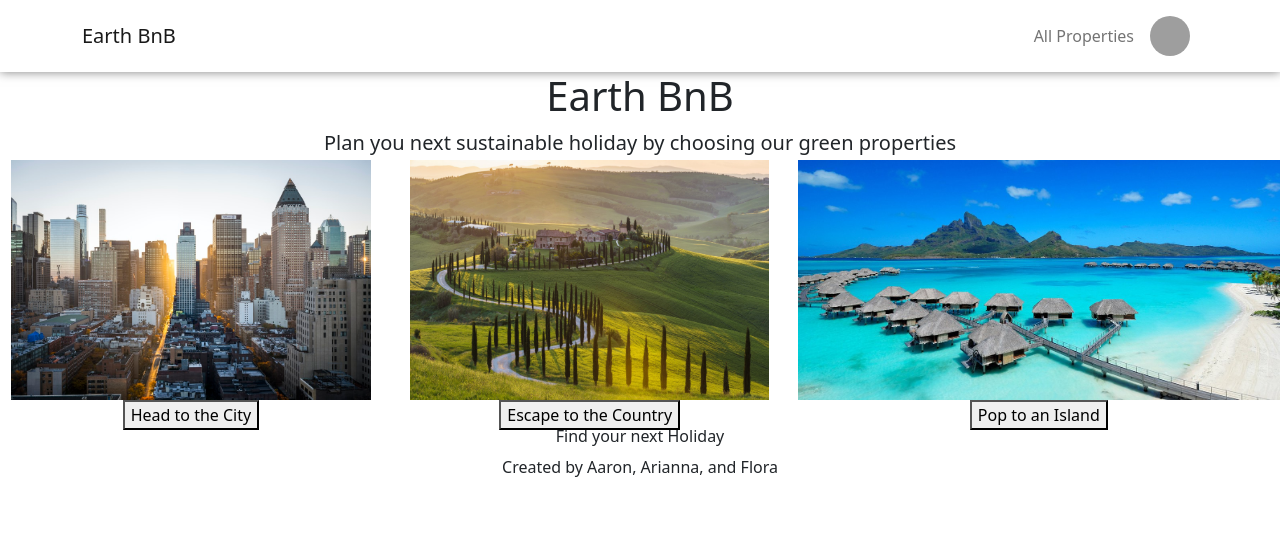
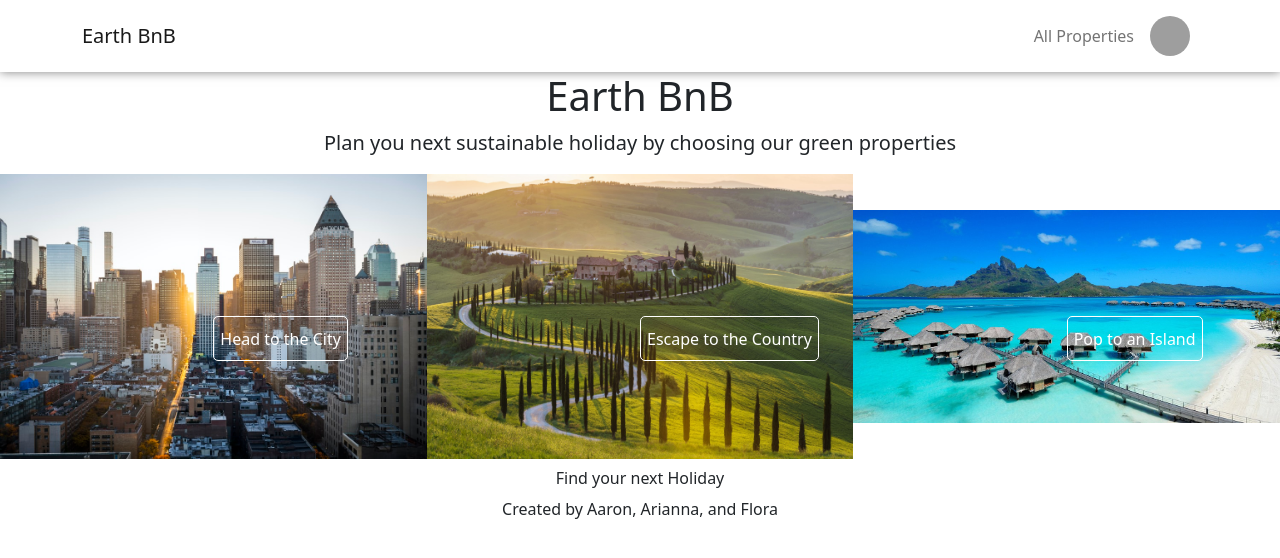
Before and after one commit to silverjana/SEI-project3-Earthbnb-frontend, a React (Create React App) app: page / in a window 1280 px wide. Shown: the top 558 px of the page. Built offline with nearby package versions, Linux system fonts and the light colour scheme; grey boxes are pictures that could not be loaded.

Commit message:
hover affects

```diff
--- a/src/styles/main.css
+++ b/src/styles/main.css
@@ -1 +1,87 @@
-/*# sourceMappingURL=main.css.map */
+#navbar-container {
+  box-shadow: 0 0 10px rgba(0, 0, 0, 0.5);
+}
+
+.form {
+  width: 60%;
+  margin: 20px auto;
+  box-shadow: 0px 2px 10px rgba(0, 0, 0, 0.2);
+  border-radius: 20px;
+  display: flex;
+  flex-wrap: nowrap;
+  flex-direction: column;
+  justify-content: center;
+  align-items: center;
+  padding: 20px;
+}
+.form h3 {
+  padding-bottom: 10px;
+}
+.form .form-input {
+  margin-bottom: 15px;
+}
+
+.dropdown-toggle::after {
+  display: none !important;
+}
+
+.me-auto {
+  display: flex;
+  align-items: center;
+  flex-direction: row;
+  justify-content: flex-end;
+  margin: 0 !important;
+}
+
+.user-page-btn {
+  text-decoration: none;
+  color: black;
+  box-shadow: 0px 2px 10px rgba(0, 0, 0, 0.3);
+  padding: 5px;
+  border: 1px solid #9e9b9b;
+  border-radius: 5px;
+}
+
+.btn-container {
+  position: relative;
+  width: 100%;
+}
+
+.btn-container img {
+  display: block;
+  position: relative;
+  width: 100%;
+  height: 100%;
+}
+
+.btn-homepage {
+  border: none;
+  top: 50%;
+  background: transparent;
+  position: absolute;
+  z-index: 1;
+  cursor: pointer;
+  border-radius: 5px;
+  border: 1px solid white;
+  color: white;
+  height: 45px;
+}
+
+.btn-homepage:hover {
+  opacity: 0.2;
+  background-color: #e6e4da;
+  color: black;
+  border: solid 2px white;
+}
+
+.btn-section {
+  display: flex;
+  align-content: center;
+  align-items: center;
+  justify-content: center;
+  flex-wrap: nowrap;
+}
+
+.footer {
+  min-height: 100vh;
+}/*# sourceMappingURL=main.css.map */
--- a/src/styles/main.scss
+++ b/src/styles/main.scss
@@ -43,28 +43,43 @@
 
 .btn-container {
   position: relative;
-  // width: 50%;
+  width: 100%;
 }
 .btn-container img {
-  flex-grow: 1;
-  max-height: 30vh;
-  // width: 30%;
+  display: block;
+  position: relative;
+  width: 100%;
+  height: 100%;
 }
-// .btn-container .homepage-btn{
-//   position: absolute;
-//   top: 50%;
-//   left: 50%;
-//   color: white;
-//   transform: translate(-50%, -50%);
-//   -ms-transform: translate(-50%, -50%);
-//   cursor: pointer;
-//   border-radius: 5px;
-// }
-.btn-section{
+
+.btn-homepage{
+  border: none;
+  top: 50%;
+  background: transparent;
+  position: absolute;
+  z-index: 1;
+  cursor: pointer;
+  border-radius: 5px;
+  border: 1px solid white;
+  color: white;
+  height: 45px;
+}
+.btn-homepage:hover {
+  opacity: 0.2;
+  background-color: #e6e4da;
+  color: black;
+  border: solid 2px white ;
+}
+
+.btn-section {
   display: flex;
+  align-content: center;
   align-items: center;
   justify-content: center;
   flex-wrap: nowrap;
-  align-content: center;
-  height: 30.33vh;
 }
+
+
+.footer {
+  min-height: 100vh;
+}
```
Also changed, not shown: 1 other file (tests, documents, lock files or other folders).
